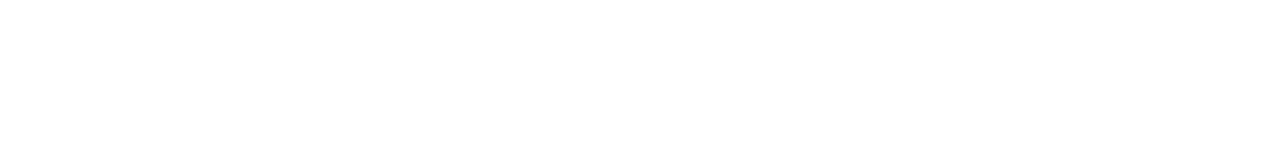
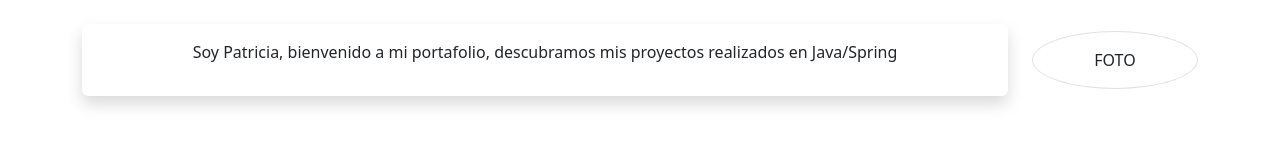
Before and after one commit to psotose/eval_portaf, a plain HTML site: page index.html in a window 1280 px wide. Drawn offline with nearby package versions, Linux system fonts and the light colour scheme.

Commit message:
add bootstrap and header

```diff
--- a/index.html
+++ b/index.html
@@ -4,8 +4,29 @@
     <meta charset="UTF-8">
     <meta name="viewport" content="width=device-width, initial-scale=1.0">
     <title>Portafolio</title>
+    <link href="https://cdn.jsdelivr.net/npm/bootstrap@5.3.7/dist/css/bootstrap.min.css" rel="stylesheet" integrity="sha384-LN+7fdVzj6u52u30Kp6M/trliBMCMKTyK833zpbD+pXdCLuTusPj697FH4R/5mcr" crossorigin="anonymous">
 </head>
 <body>
+    <header class="text-center p-4">
+        <div class="container">
+            <div class="row align-items-center">
+                <div class="col-md-10">
+                    <div class="intro-box p-3 rounded shadow">
+                        <p>Soy Patricia, bienvenido a mi portafolio, descubramos mis proyectos realizados en Java/Spring</p>
+                    </div>
+                </div>
+                <div class="col-md-2 text-center">
+                    <div class="profile-photo rounded-circle border p-3">
+                        FOTO
+                    </div>
+                </div>
+            </div>
+        </div>
+    </header>
+
+
+    <script src="https://cdn.jsdelivr.net/npm/bootstrap@5.3.7/dist/js/bootstrap.bundle.min.js" integrity="sha384-ndDqU0Gzau9qJ1lfW4pNLlhNTkCfHzAVBReH9diLvGRem5+R9g2FzA8ZGN954O5Q" crossorigin="anonymous"></script>
+    <script src="https://code.jquery.com/jquery-3.7.1.min.js"></script>
 
 </body>
 </html>
```
